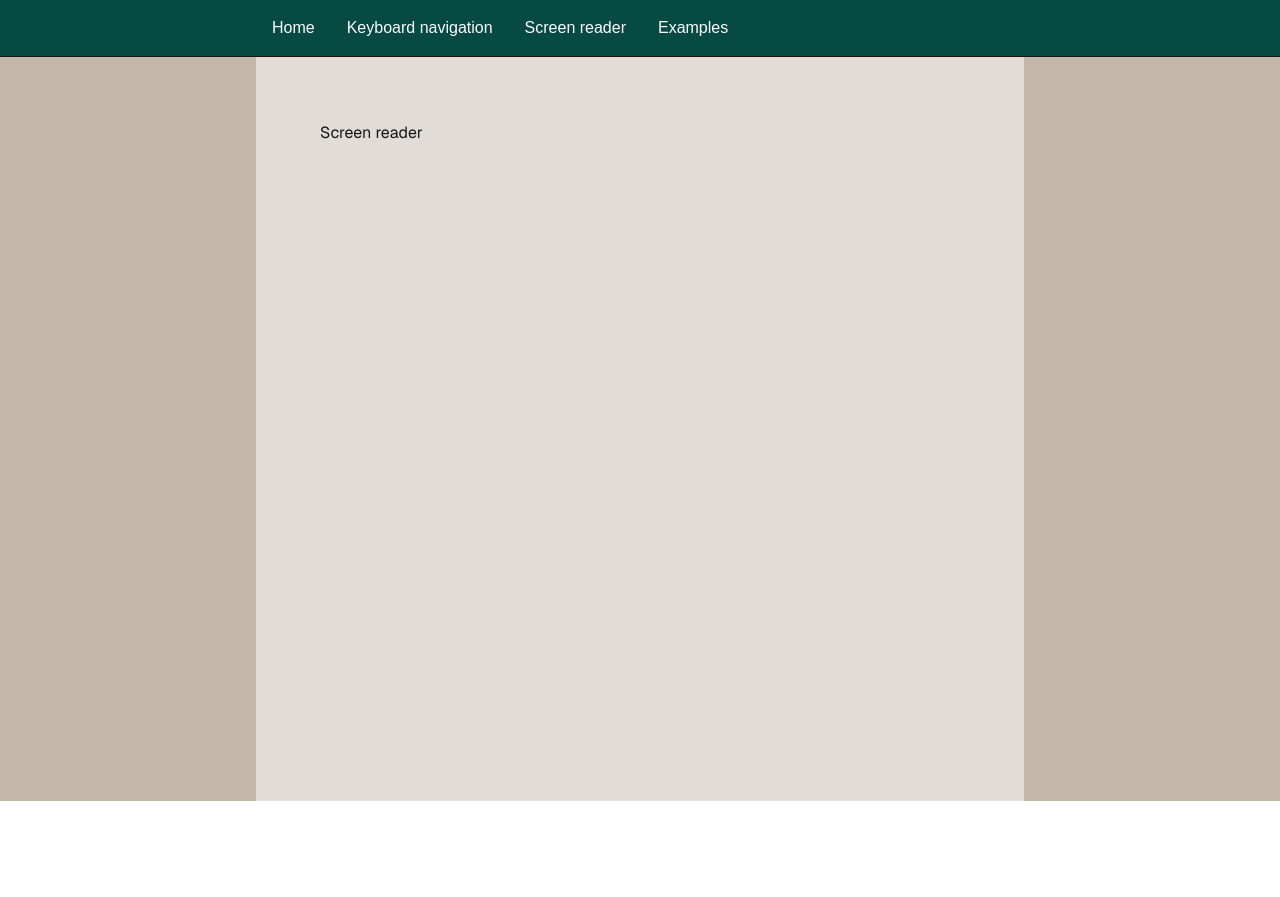
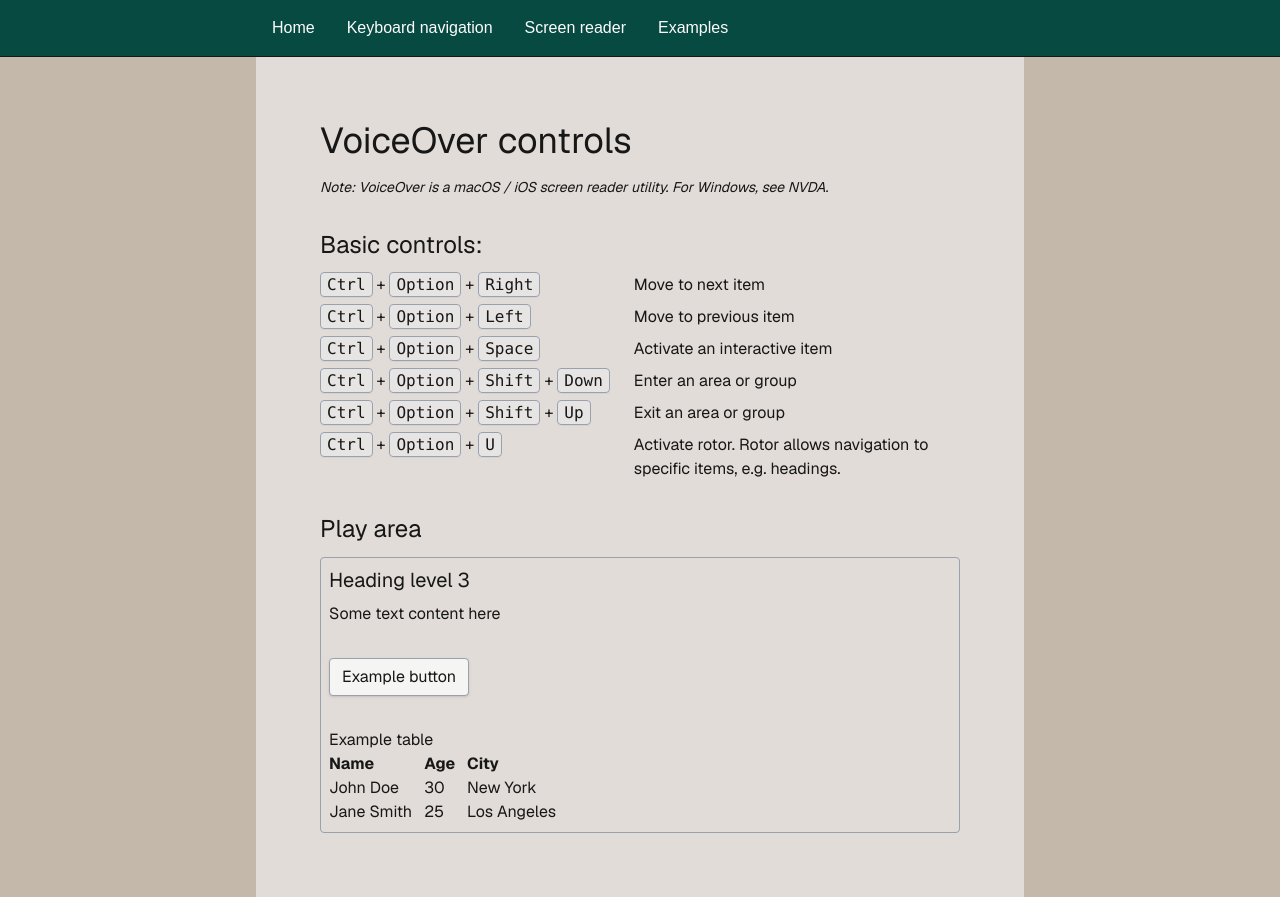
Before and after one commit to futurice/accessibility-demo, a Next.js app: page /screen-reader in a window 1280 px wide. Before the commit the page ends 801 px from the top, so only its background shows below. Built offline with nearby package versions, Linux system fonts and the light colour scheme.

Commit message:
Add voice over instructions

```diff
--- a/app/globals.css
+++ b/app/globals.css
@@ -12,6 +12,10 @@
 
   h2 {
     @apply text-2xl mb-3;
+  }
+
+  h3 {
+    @apply text-xl mb-2;
   }
 
   kbd {
@@ -40,6 +44,16 @@
 
   details[open] summary {
     @apply border-b border-gray-400 -mx-3 px-3 pb-1.5;
+  }
+
+  tr,
+  caption {
+    @apply text-left;
+  }
+
+  th,
+  td {
+    @apply pr-3;
   }
 }
 
--- a/app/screen-reader/page.tsx
+++ b/app/screen-reader/page.tsx
@@ -1,3 +1,84 @@
 export default function ScreenReader() {
-  return <div>Screen reader</div>;
+  return (
+    <div className="flex flex-col h-full gap-8">
+      <div>
+        <h1>VoiceOver controls</h1>
+        <p className="italic text-sm">
+          Note: VoiceOver is a macOS / iOS screen reader utility. For Windows,
+          see <a href="https://www.nvaccess.org/">NVDA</a>.
+        </p>
+      </div>
+      <section>
+        <h2>Basic controls:</h2>
+        <dl className="grid grid-cols-[max-content_1fr] gap-x-6 gap-y-2 ">
+          <dt>
+            <kbd>Ctrl</kbd> + <kbd>Option</kbd> + <kbd>Right</kbd>
+          </dt>
+          <dd>Move to next item</dd>
+
+          <dt>
+            <kbd>Ctrl</kbd> + <kbd>Option</kbd> + <kbd>Left</kbd>
+          </dt>
+          <dd>Move to previous item</dd>
+
+          <dt>
+            <kbd>Ctrl</kbd> + <kbd>Option</kbd> + <kbd>Space</kbd>
+          </dt>
+          <dd>Activate an interactive item</dd>
+
+          <dt>
+            <kbd>Ctrl</kbd> + <kbd>Option</kbd> + <kbd>Shift</kbd> +{" "}
+            <kbd>Down</kbd>
+          </dt>
+          <dd>Enter an area or group</dd>
+
+          <dt>
+            <kbd>Ctrl</kbd> + <kbd>Option</kbd> + <kbd>Shift</kbd> +{" "}
+            <kbd>Up</kbd>
+          </dt>
+          <dd>Exit an area or group</dd>
+
+          <dt>
+            <kbd>Ctrl</kbd> + <kbd>Option</kbd> + <kbd>U</kbd>
+          </dt>
+          <dd>
+            Activate rotor. Rotor allows navigation to specific items, e.g.
+            headings.
+          </dd>
+        </dl>
+      </section>
+      <section>
+        <h2>Play area</h2>
+        <div className="flex flex-col gap-8 items-start p-2 border border-gray-400 rounded">
+          <div>
+            <h3>Heading level 3</h3>
+            <p>Some text content here</p>
+          </div>
+          <button>Example button</button>
+          <table>
+            <caption>Example table</caption>
+            <thead>
+              <tr>
+                <th scope="col">Name</th>
+                <th scope="col">Age</th>
+                <th scope="col">City</th>
+              </tr>
+            </thead>
+            <tbody>
+              <tr>
+                <td>John Doe</td>
+                <td>30</td>
+                <td>New York</td>
+              </tr>
+              <tr>
+                <td>Jane Smith</td>
+                <td>25</td>
+                <td>Los Angeles</td>
+              </tr>
+            </tbody>
+          </table>
+        </div>
+      </section>
+    </div>
+  );
 }
```
